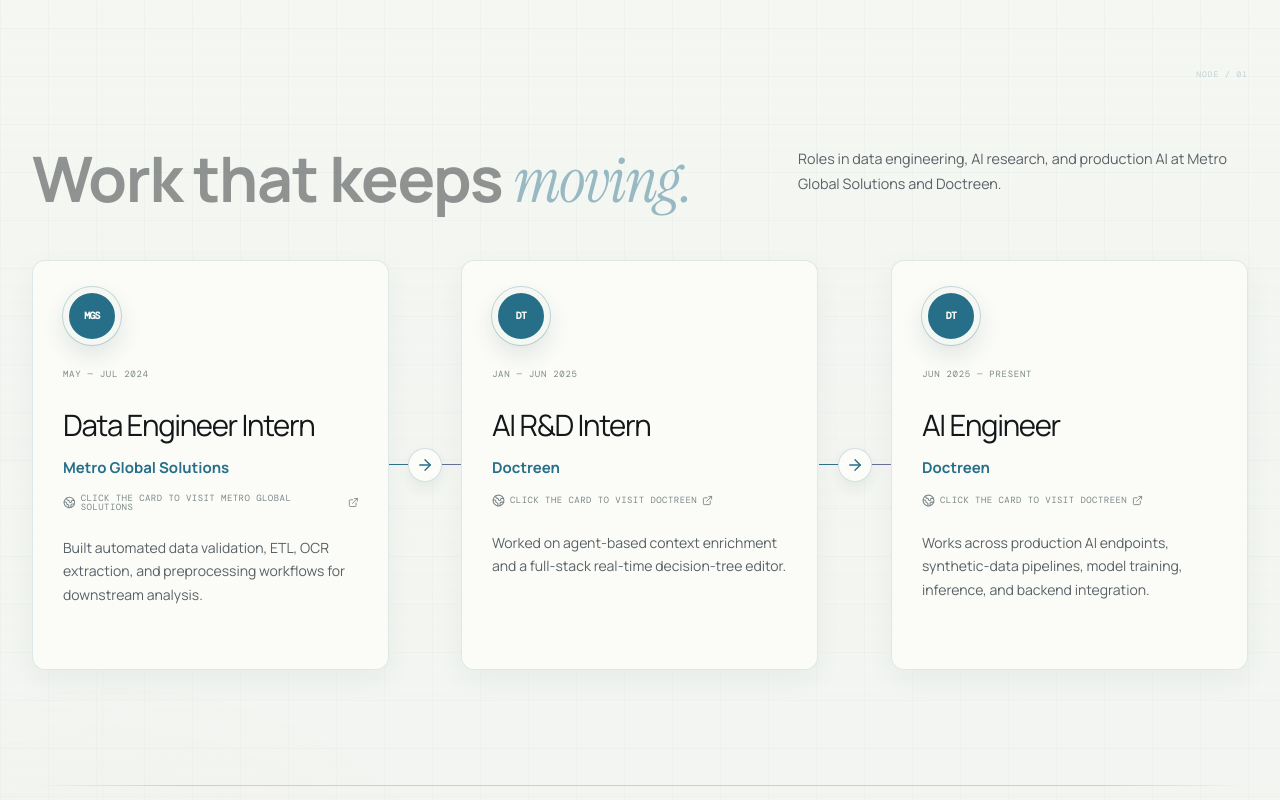
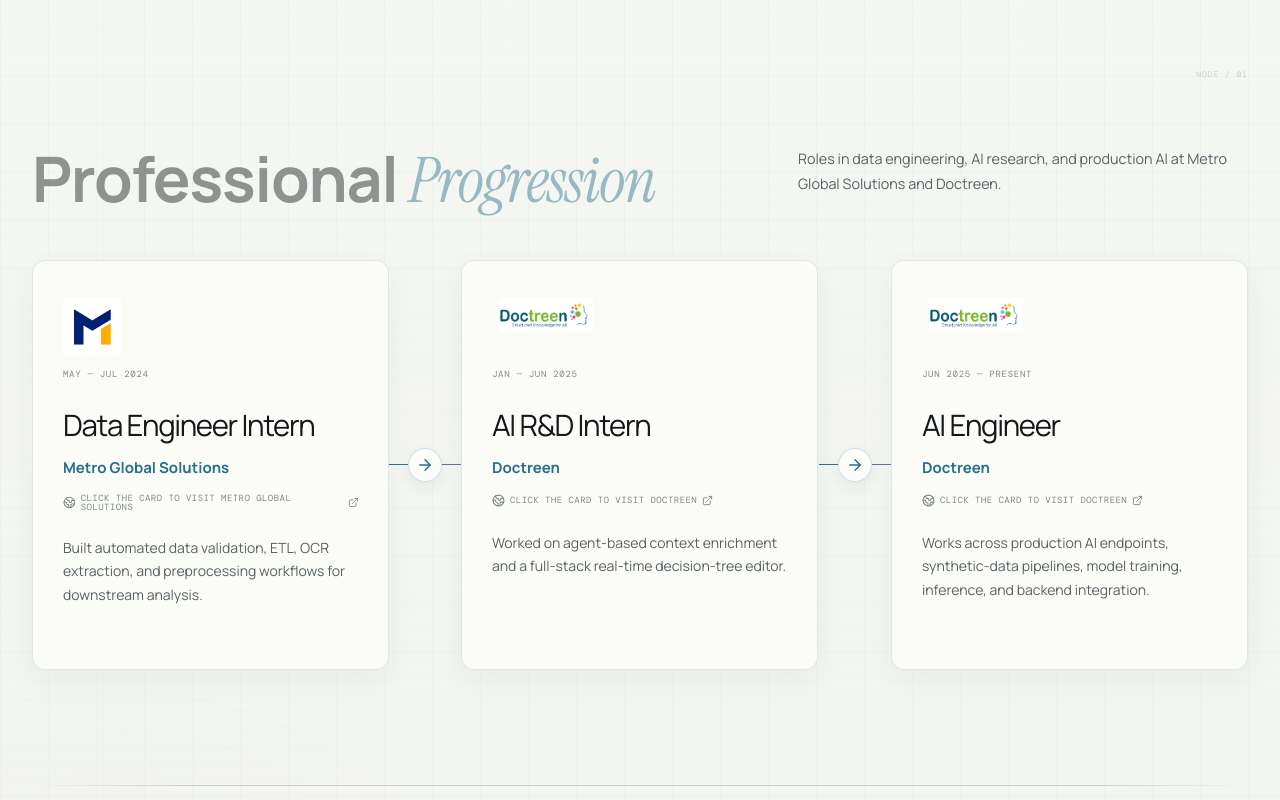
Before and after one commit to Hari-Skr/Hari-Skr.github.io, a React (Vite) app: page / in a window 1280 px wide. Shown: the part 1220-2020 px from the top of the page. Built offline with nearby package versions, Linux system fonts and the light colour scheme; a web font is replaced by a local one.

Commit message:
feat : logo fix

```diff
--- a/src/components/Footer.jsx
+++ b/src/components/Footer.jsx
@@ -25,9 +25,9 @@ export default function Footer() {
       <div className="shell" data-reveal>
         <p className="eyebrow">Contact</p>
         <h2>
-          Have something
+          Want to build
           <br />
-          <em>worth building together?</em>
+          <em>something together?</em>
         </h2>
         <p className="footer-intro">
           I am open to collaborating on thoughtful software, backend systems, data products, and applied AI work.
--- a/src/components/journey/ExperienceStage.jsx
+++ b/src/components/journey/ExperienceStage.jsx
@@ -8,8 +8,8 @@ export default function ExperienceStage() {
     <>
       <StageHeading
         kicker="Experience / Sequence"
-        title="Work that keeps"
-        accent="moving."
+        title="Professional"
+        accent="Progression"
         description="Roles in data engineering, AI research, and production AI at Metro Global Solutions and Doctreen."
       />
 
@@ -25,7 +25,15 @@ export default function ExperienceStage() {
                   rel="noreferrer"
                   aria-label={`Visit ${item.company} website`}
                 >
-                  <span className="career-node company-logo" aria-hidden="true">{item.logoMark}</span>
+                  <span
+                    className="career-node company-logo"
+                    style={{
+                      '--logo-width': `${item.logo.width}px`,
+                      '--logo-height': `${item.logo.height}px`,
+                    }}
+                  >
+                    <img src={item.logo.src} alt="" />
+                  </span>
                   <span className="career-period">{item.period}</span>
                   <h3>{item.role}</h3>
                   <strong>{item.company}</strong>
--- a/src/data/portfolio.js
+++ b/src/data/portfolio.js
@@ -52,7 +52,11 @@ export const experience = [
     period: 'May — Jul 2024',
     company: 'Metro Global Solutions',
     role: 'Data Engineer Intern',
-    logoMark: 'MGS',
+    logo: {
+      src: '/Metro%20global.jpeg',
+      width: 58,
+      height: 58,
+    },
     website: 'https://www.metro-gsc.in/',
     summary:
       'Built automated data validation, ETL, OCR extraction, and preprocessing workflows for downstream analysis.',
@@ -66,7 +70,11 @@ export const experience = [
     period: 'Jan — Jun 2025',
     company: 'Doctreen',
     role: 'AI R&D Intern',
-    logoMark: 'DT',
+    logo: {
+      src: '/Doctreen.jpeg',
+      width: 108,
+      height: 34,
+    },
     website: 'https://www.doctreen.com/',
     summary:
       'Worked on agent-based context enrichment and a full-stack real-time decision-tree editor.',
@@ -80,7 +88,11 @@ export const experience = [
     period: 'Jun 2025 — Present',
     company: 'Doctreen',
     role: 'AI Engineer',
-    logoMark: 'DT',
+    logo: {
+      src: '/Doctreen.jpeg',
+      width: 108,
+      height: 34,
+    },
     website: 'https://www.doctreen.com/',
     summary:
       'Works across production AI endpoints, synthetic-data pipelines, model training, inference, and backend integration.',
--- a/src/styles/polish.css
+++ b/src/styles/polish.css
@@ -694,8 +694,8 @@ body {
   transition: transform 420ms var(--ease-spring), box-shadow 260ms ease;
 }
 
-.career-role:hover .career-node,
-.career-role:focus-visible .career-node {
+.career-role:hover .career-node:not(.company-logo),
+.career-role:focus-visible .career-node:not(.company-logo) {
   box-shadow: 0 0 0 8px var(--blue-light), 0 12px 26px rgba(31, 64, 71, 0.16);
   transform: rotate(-8deg) scale(1.08);
 }
--- a/src/styles/redesign.css
+++ b/src/styles/redesign.css
@@ -1673,8 +1673,23 @@
 }
 
 .career-queue .career-node.company-logo {
-  font: 700 10px/1 var(--font-mono);
-  letter-spacing: -0.08em;
+  top: 37px;
+  width: var(--logo-width);
+  height: var(--logo-height);
+  display: block;
+  overflow: visible;
+  padding: 0;
+  background: transparent;
+  border: 0;
+  border-radius: 0;
+  box-shadow: none;
+}
+
+.career-queue .company-logo img {
+  display: block;
+  width: 100%;
+  height: 100%;
+  object-fit: contain;
 }
 
 .company-site {
```
Also changed, not shown: public/Doctreen.jpeg (added), public/Metro global.jpeg (added).
